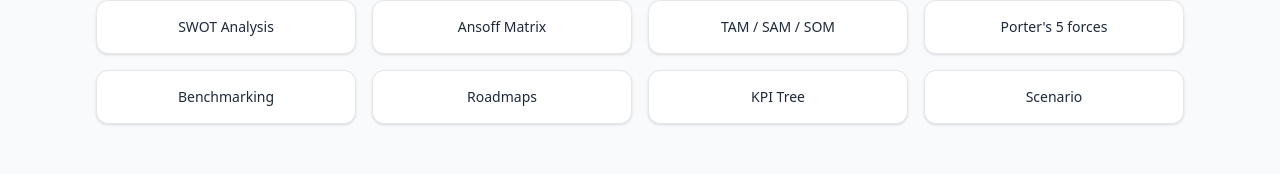
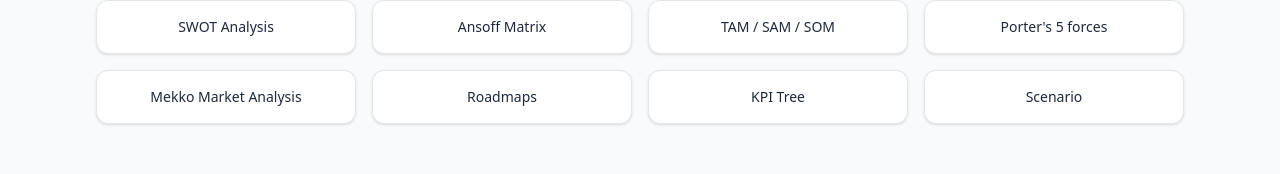
Before and after one commit to goodblue71-Strat/goodblue-web, a Next.js app: page / in a window 1280 px wide. Shown: the part 1311-1485 px from the top of the page. Built offline with nearby package versions, Linux system fonts and the light colour scheme; no server answers.

Commit message:
Update Frameworks.tsx

```diff
--- a/components/Frameworks.tsx
+++ b/components/Frameworks.tsx
@@ -6,7 +6,7 @@ const frameworks = [
   { name: "Ansoff Matrix", path: "/ansoff" },
   { name: "TAM / SAM / SOM", path: "/tam" },
   { name: "Porter's 5 forces", path: "/porters" },
-  { name: "Benchmarking", path: "/notready" },
+  { name: "Mekko Market Analysis", path: "/mekko" },
   { name: "Roadmaps", path: "/notready" },
   { name: "KPI Tree", path: "/notready" },
   { name: "Scenario", path: "/notready" },
```
